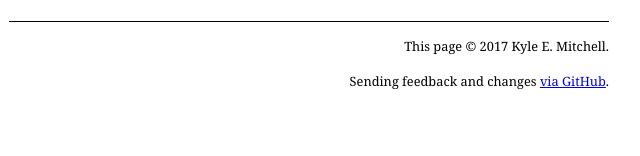
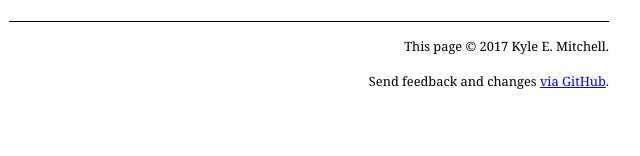
Before and after one commit to kemitchell/reviewersedition.org, a plain HTML site: page index.html in a window 1280 px wide. Shown: the part 3083-3239 px from the top of the page, 331-971 px from the left. Drawn offline with Linux system fonts and the light colour scheme.

Commit message:
Fix verb form in GitHub paragraph

```diff
--- a/index.html
+++ b/index.html
@@ -102,7 +102,7 @@ third edition ──┘   │   │   │
 
   <footer role=contentinfo>
     <p>This page &copy; 2017 Kyle E. Mitchell.</p>
-    <p>Sending feedback and changes <a href=https://github.com/kemitchell/reviewersedition.org>via GitHub</a>.
+    <p>Send feedback and changes <a href=https://github.com/kemitchell/reviewersedition.org>via GitHub</a>.
   </footer>
 </body>
 </html>
```
